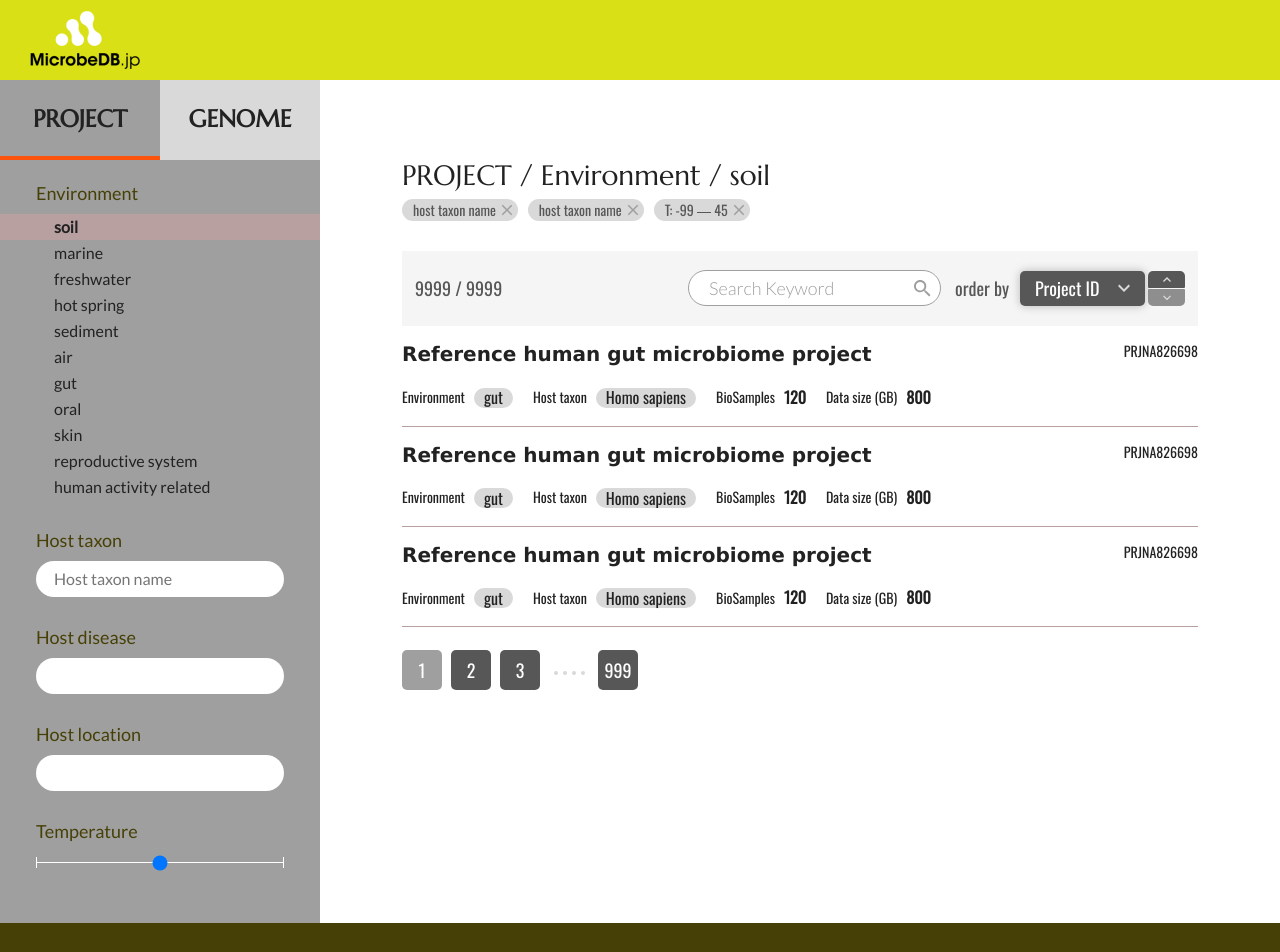
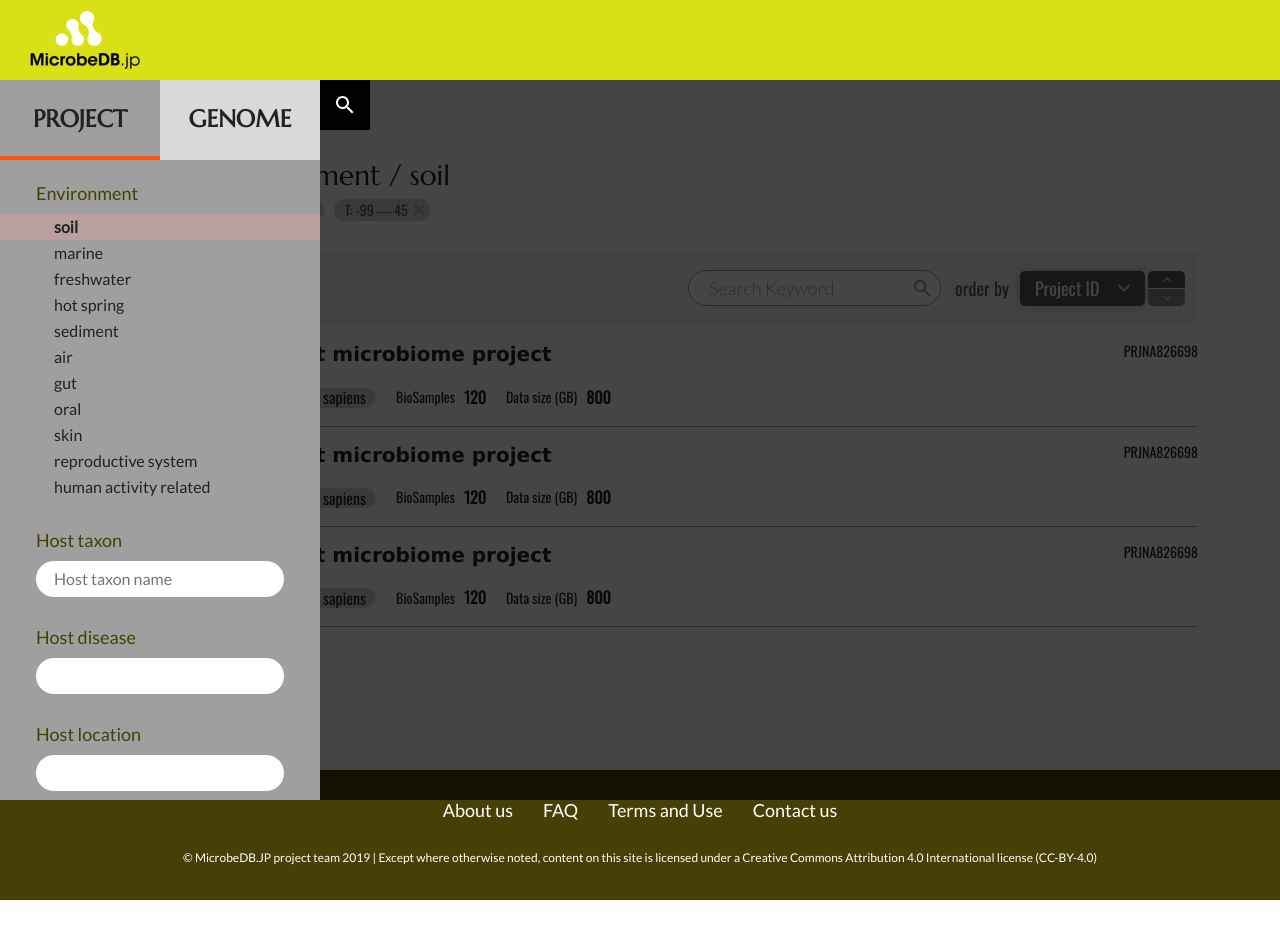
Before and after one commit to microbiomedatahub/microbiome-datahub, a React (Vite) app: page / in a window 1280 px wide. Shown: the top 952 px of the page. After the commit the page ends 900 px from the top, so only its background shows below. Built offline with nearby package versions, Linux system fonts and the light colour scheme.

Commit message:
Change side menu layout

```diff
--- a/scss/index.scss
+++ b/scss/index.scss
@@ -43,13 +43,41 @@
 
 // App Wrapper
 .app-wrapper {
-  display: grid;
-  grid-template-columns: 320px 1fr;
+  position: relative;
 }
 
 // Side Menu
 .side-menu {
-  background-color: g.$col9F9F9F;
+  position: absolute;
+  top: 0;
+  left: 0;
+  &.open {
+    display: grid;
+    grid-template-columns: 320px 50px 1fr;
+    width: 100%;
+    background-color: rgb(g.$col000, 0.73);
+    .side-menu__switch {
+      grid-column: 2/3;
+    }
+    .side-menu__navigation {
+      display: block;
+    }
+  }
+  &__switch {
+    display: flex;
+    justify-content: center;
+    align-items: center;
+    width: 50px;
+    height: 50px;
+    padding: 17px 16px;
+    background-color: g.$col000;
+  }
+  &__navigation {
+    display: none;
+    grid-column: 1/2;
+    grid-row: 1/2;
+    background-color: g.$col9F9F9F;
+  }
   &__select-panel {
     display: flex;
     &__button {
@@ -71,7 +99,9 @@
   }
 
   &__links {
+    max-height: calc(100vh - 160px);
     padding: 23px 36px;
+    overflow-y: scroll;
     &__section {
       font-family: g.$fontGillSans;
       margin: 0 0 30px;
@@ -115,6 +145,21 @@
         background-color: g.$colFFF;
       }
     }
+  }
+
+  &__submit {
+    display: block;
+    width: 100%;
+    height: 50px;
+    font: {
+      family: g.$fontOswald;
+      size: 1.8rem;
+    }
+    color: g.$colFFF;
+    text-align: center;
+    border-radius: 5px;
+    box-shadow: 0 0 10px rgb(g.$col000, 0.25);
+    background-color: g.$col575757;
   }
 }
 
--- a/src/components/SideMenu.tsx
+++ b/src/components/SideMenu.tsx
@@ -1,7 +1,27 @@
+const SideMenu = () => {
 
-const SideMenu = () => {
     return (
-        <nav className="side-menu" aria-label="サイドメニュー">
+        <div className="side-menu open">
+            <button id="sideMenuSwitch" aria-controls="sideMenu" className="side-menu__switch">
+                <svg width="18" height="18" viewBox="0 0 18 18" fill="none" xmlns="http://www.w3.org/2000/svg">
+                    <desc>グローバルメニューの開くボタン</desc>
+                    <path d="M6.5 0C8.22391 0 9.87721 0.684819 11.0962 1.90381C12.3152 3.12279 13 4.77609 13 6.5C13 8.11 12.41 9.59 11.44 10.73L11.71 11H12.5L17.5 16L16 17.5L11 12.5V11.71L10.73 11.44C9.59 12.41 8.11 13 6.5 13C4.77609 13 3.12279 12.3152 1.90381 11.0962C0.684819 9.87721 0 8.22391 0 6.5C0 4.77609 0.684819 3.12279 1.90381 1.90381C3.12279 0.684819 4.77609 0 6.5 0ZM6.5 2C4 2 2 4 2 6.5C2 9 4 11 6.5 11C9 11 11 9 11 6.5C11 4 9 2 6.5 2Z" fill="white"/>
+                </svg>
+                {(()=> {
+                    if (false)
+                        return (
+                            <svg width="14" height="14" viewBox="0 0 14 14" fill="none" xmlns="http://www.w3.org/2000/svg">
+                                <desc>グローバルメニューの閉じるボタン</desc>
+                                <path d="M14 1.41L12.59 0L7 5.59L1.41 0L0 1.41L5.59 7L0 12.59L1.41 14L7 8.41L12.59 14L14 12.59L8.41 7L14 1.41Z" fill="#9F9F9F"/>
+                            </svg>
+                        )
+                })}
+
+            </button>
+
+            <div id="sideMenu" className="side-menu__navigation" aria-label="サイドメニュー">
+                <div tabIndex={0}></div>
+                <nav>
                     <nav className="side-menu__select-panel">
                         <button className="side-menu__select-panel__button current">PROJECT</button>
                         <button className="side-menu__select-panel__button">GENOME</button>
@@ -41,8 +61,13 @@ const SideMenu = () => {
                             <label className="side-menu__links__heading">Temperature</label>
                             <input type="range" className="side-menu__links__range"/>
                         </section>
+
+                        <button type="submit" className="side-menu__submit">SUBMIT</button>
                     </nav>
                 </nav>
+                <div tabIndex={0}></div>
+            </div>
+        </div>
     );
 };
 export default SideMenu;
--- a/src/css/index.css
+++ b/src/css/index.css
@@ -57,11 +57,39 @@
 }
 
 .app-wrapper {
-  display: grid;
-  grid-template-columns: 320px 1fr;
+  position: relative;
 }
 
 .side-menu {
+  position: absolute;
+  top: 0;
+  left: 0;
+}
+.side-menu.open {
+  display: grid;
+  grid-template-columns: 320px 50px 1fr;
+  width: 100%;
+  background-color: rgba(0, 0, 0, 0.73);
+}
+.side-menu.open .side-menu__switch {
+  grid-column: 2/3;
+}
+.side-menu.open .side-menu__navigation {
+  display: block;
+}
+.side-menu__switch {
+  display: flex;
+  justify-content: center;
+  align-items: center;
+  width: 50px;
+  height: 50px;
+  padding: 17px 16px;
+  background-color: #000;
+}
+.side-menu__navigation {
+  display: none;
+  grid-column: 1/2;
+  grid-row: 1/2;
   background-color: #9F9F9F;
 }
 .side-menu__select-panel {
@@ -82,7 +110,9 @@
   background-color: #9F9F9F;
 }
 .side-menu__links {
+  max-height: calc(100vh - 160px);
   padding: 23px 36px;
+  overflow-y: scroll;
 }
 .side-menu__links__section {
   font-family: "Lato", sans-serif;
@@ -125,6 +155,18 @@
   content: "";
   margin: -5px 0 0;
   background-color: #FFF;
+}
+.side-menu__submit {
+  display: block;
+  width: 100%;
+  height: 50px;
+  font-family: "Oswald", sans-serif;
+  font-size: 1.8rem;
+  color: #FFF;
+  text-align: center;
+  border-radius: 5px;
+  box-shadow: 0 0 10px rgba(0, 0, 0, 0.25);
+  background-color: #575757;
 }
 
 .app-main {
```
Also changed, not shown: 1 other file (tests, documents, lock files or other folders). Lines whose indentation alone changed are shown as unchanged.
